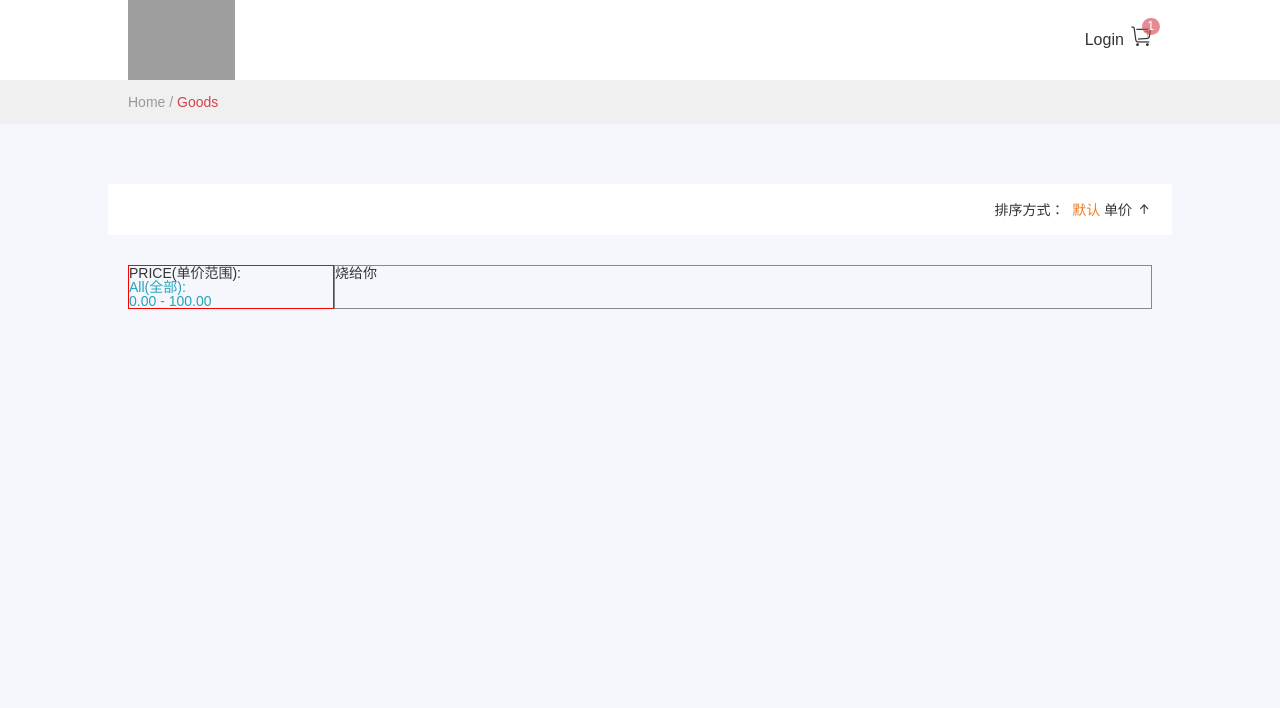
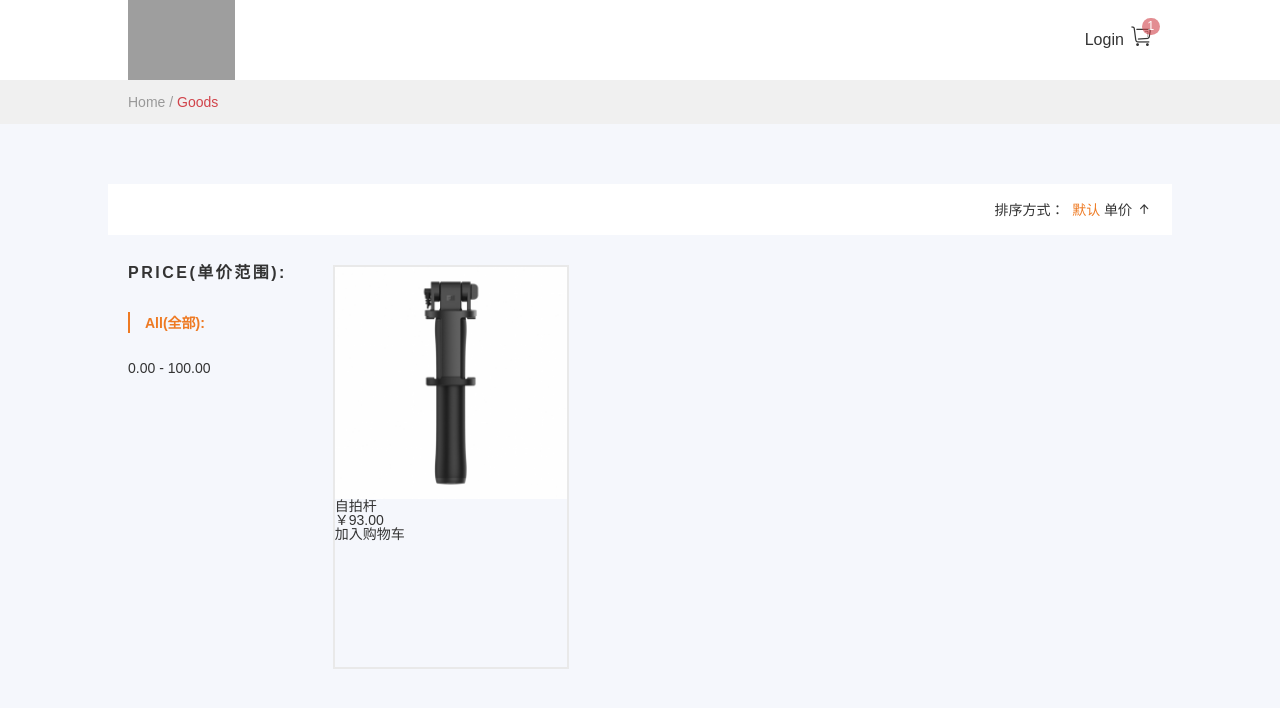
Before and after one commit to zhengwenxu1995/e-commerce-vue, a Vue app in the folder commerce/: page / in a window 1280 px wide. Shown: the top 708 px of the page. Built offline with nearby package versions, Linux system fonts and the light colour scheme; grey boxes are pictures that could not be loaded.

Commit message:
商品列表页

```diff
--- a/commerce/src/views/Home/component/goodsList.vue
+++ b/commerce/src/views/Home/component/goodsList.vue
@@ -4,12 +4,28 @@
         <div class="goods-price">
             <dl>
                 <dt class="title">PRICE(单价范围):</dt>
-                <dd><a>All(全部):</a></dd>
+                <dd><a class="select">All(全部):</a></dd>
                 <dd><a>0.00 - 100.00</a></dd>
             </dl>
         </div>
         <div class="goods-list">
-        烧给你
+            <div class="goods-show">
+                <a href="#">
+                    <div class="goods-img">
+                        <img src="static/img/zipai.jpg" alt="">
+                    </div>
+                    <div class="goods-info">
+                        <h3 class="goods-title">自拍杆</h3>
+                        <p>
+                            <em class="rmb">￥</em>
+                            <span class="money">93.00</span>
+                        </p>
+                        <div class="addShopCar">
+                            加入购物车
+                        </div>
+                    </div>
+                </a>
+            </div>
         </div>
     </div>
  </div>
@@ -17,29 +33,51 @@
 
 <script>
 export default {
-    GoodsList:"GoodsList",
-    data(){
-      return{
-
-      }
-    }
-}
+  GoodsList: "GoodsList",
+  data() {
+    return {};
+  }
+};
 </script>
 
 <style lang="stylus" scoped>
-    .goods
-        background:#f5f7fc;
-        width:100%;
-        height:10rem;
-        .good-cont
-            width:80%;
-            margin:0 auto;
-            display:flex;
-            flex-direction:row;
-            .goods-price
-                border:1px solid #f00;
-                flex:1;
-            .goods-list
-                border:1px solid #888;
-                flex:4;
+.goods
+    background: #f5f7fc;
+    width: 100%;
+    height: 10rem;
+    .good-cont
+        width: 80%;
+        margin: 0 auto;
+        display: flex;
+        flex-direction: row;
+        .goods-price
+            flex: 1;
+        .goods-list
+            flex: 4;
+        .title
+            color: #333;
+            margin-bottom: 0.6rem;
+            font-weight: 700;
+            letter-spacing: 0.05rem;
+            font-size: 0.32rem;
+        dd
+            margin: 0.4rem 0;
+        dd a
+            line-height: 0.5rem;
+            color: #333;
+        dd .select
+            padding: 0.05rem 0.3rem;
+            font-weight: 700;
+            font-size: 0.28rem;
+            color: #ee7a23;
+            border-left: 2px solid #ee7a23;
+        .goods-show
+            width:4.65rem;
+            border:2px solid #e9e9e9;
+            height :8rem;
+          .goods-show a
+            color:#333;
+            .goods-img img
+                width 100%;
+
 </style>
```
